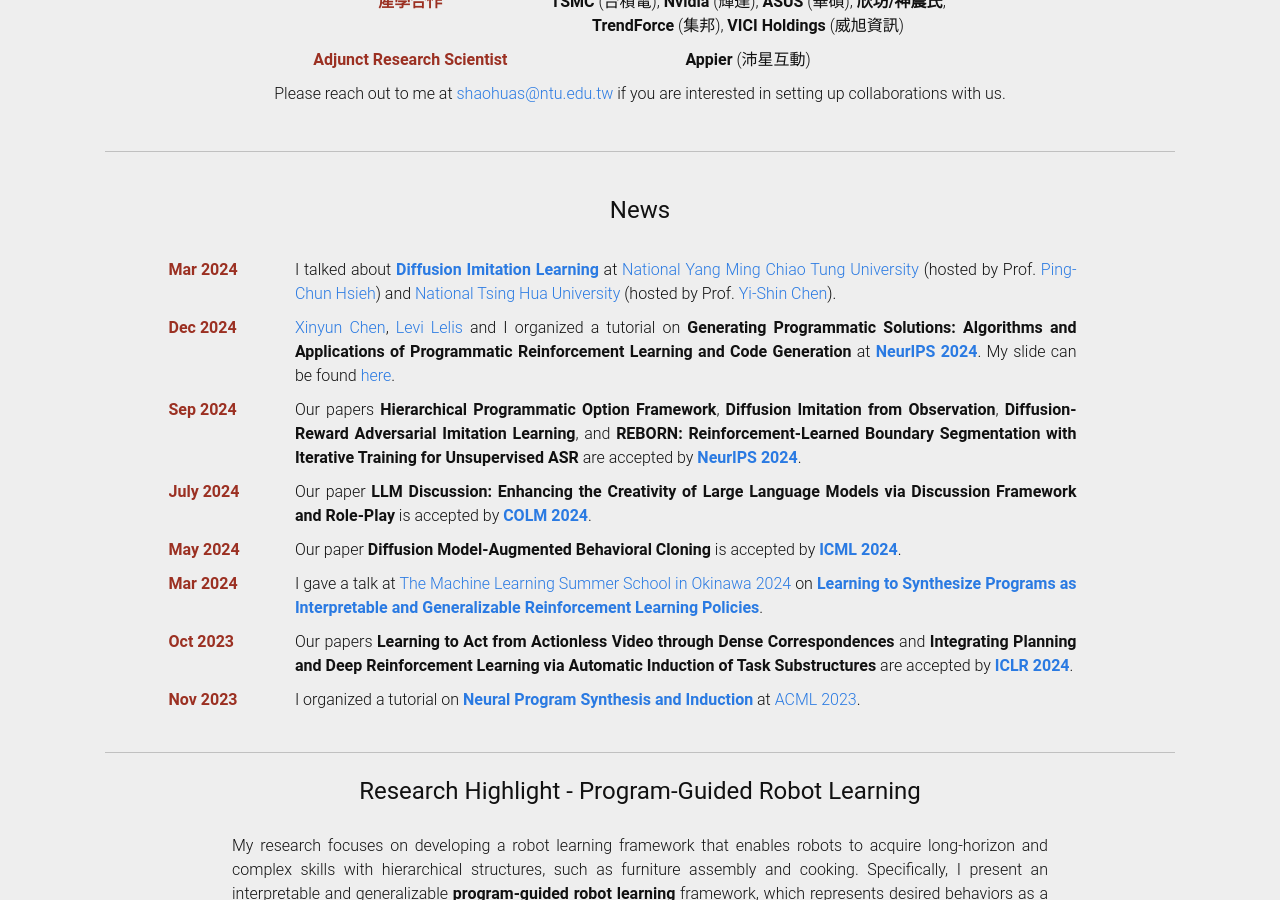
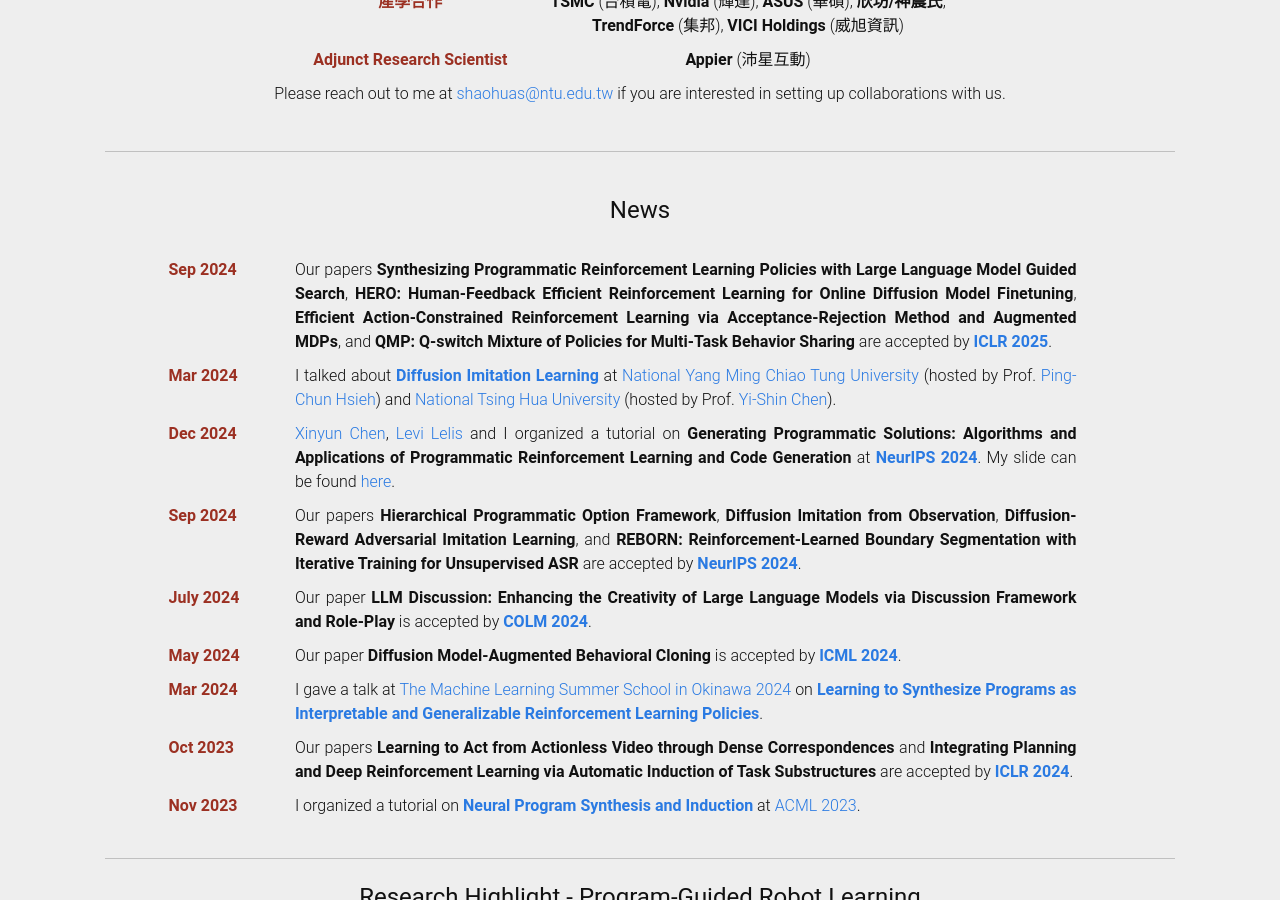
Before and after one commit to shaohua0116/shaohua0116.github.io, a Jekyll site: the page built from index.html, in a window 1280 px wide and 900 px high, scrolled down 815 px. Built offline with Jekyll 4.4.1, drawn with Linux system fonts in a browser that asks for light colours; some web fonts are replaced; some of the changed text lies outside the part shown.

Commit message:
update iclr 2025

```diff
--- a/_data/news.yml
+++ b/_data/news.yml
@@ -1,3 +1,5 @@
+- news: 'Our papers <b>Synthesizing Programmatic Reinforcement Learning Policies with Large Language Model Guided Search</b>, <b>HERO: Human-Feedback Efficient Reinforcement Learning for Online Diffusion Model Finetuning</b>, <b>Efficient Action-Constrained Reinforcement Learning via Acceptance-Rejection Method and Augmented MDPs</b>, and <b>QMP: Q-switch Mixture of Policies for Multi-Task Behavior Sharing</b> are accepted by <b><a href="https://iclr.cc/Conferences/2025/Dates">ICLR 2025</a></b>.'
+  date: 'Sep 2024'
 - news: "I talked about <b><a href='https://drive.google.com/file/d/1os1Tqo5QTaPSzhxNcchTmoLbdzq9h7O8/view?usp=drive_link'>Diffusion Imitation Learning</a></b> at <a href='https://www.nycu.edu.tw/nycu/ch/index'>National Yang Ming Chiao Tung University</a> (hosted by Prof. <a href='https://pinghsieh.github.io/'>Ping-Chun Hsieh</a>) and <a href='https://nthu-en.site.nthu.edu.tw/'>National Tsing Hua University</a> (hosted by Prof. <a href='https://pinghsieh.github.io'>Yi-Shin Chen</a>)."
   date: 'Mar 2024'
 - news: '<a href="https://jungyhuk.github.io/">Xinyun Chen</a>, <a href="https://webdocs.cs.ualberta.ca/~santanad/">Levi Lelis</a> and I organized a tutorial on <b>Generating Programmatic Solutions: Algorithms and Applications of Programmatic Reinforcement Learning and Code Generation</b> at <b><a href="https://neurips.cc/Conferences/2024/Dates">NeurIPS 2024</a></b>. My slide can be found <a href="https://drive.google.com/file/d/10x7KE7w9yU47bToFVC-dKpuP-0lPRbmU/view?usp=drive_link">here</a>.'
--- a/_data/publications.yml
+++ b/_data/publications.yml
@@ -26,7 +26,7 @@
   oral_text: ''
   status:   ''
 
-- title: 'Human-Feedback Efficient Reinforcement Learning for Online Diffusion Model Finetuning'
+- title: 'HERO: Human-Feedback Efficient Reinforcement Learning for Online Diffusion Model Finetuning'
   date:  'Jan 2025'
   imgurl: '/images/projects/hero.png'
   imgprop: 'frame'
--- a/bibtex/hero.txt
+++ b/bibtex/hero.txt
@@ -1,5 +1,5 @@
 @inproceedings{Hiranaka2025humanfeedback,
-  title={Human-Feedback Efficient Reinforcement Learning for Online Diffusion Model Finetuning},
+  title={HERO: Human-Feedback Efficient Reinforcement Learning for Online Diffusion Model Finetuning},
   author={Ayano Hiranaka and Shang-Fu Chen and Chieh-Hsin Lai and Dongjun Kim and Naoki Murata and Takashi Shibuya and Wei-Hsiang Liao and Shao-Hua Sun and Yuki Mitsufuji},
   booktitle={International Conference on Learning Representations},
   year={2025},
```
